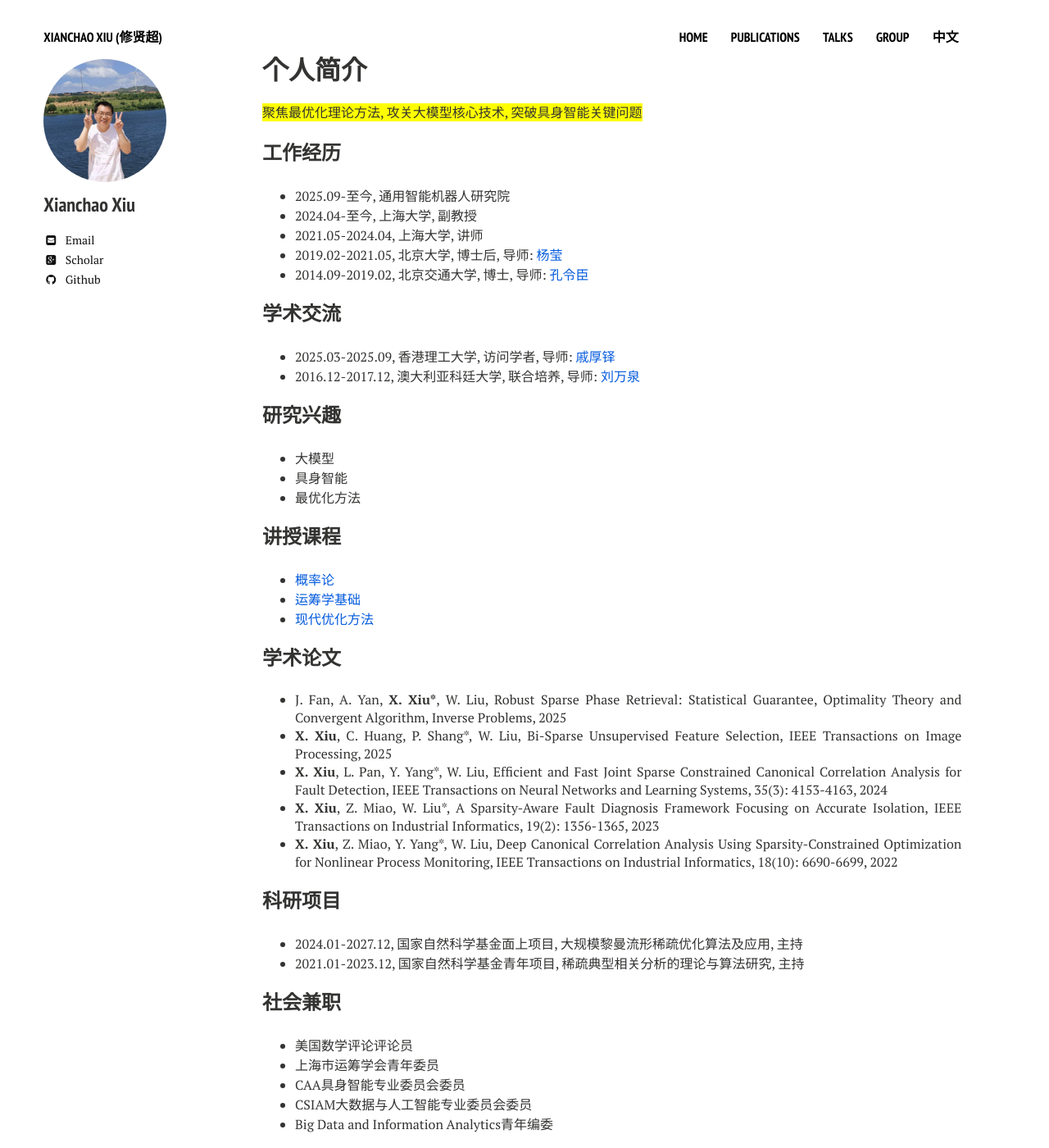
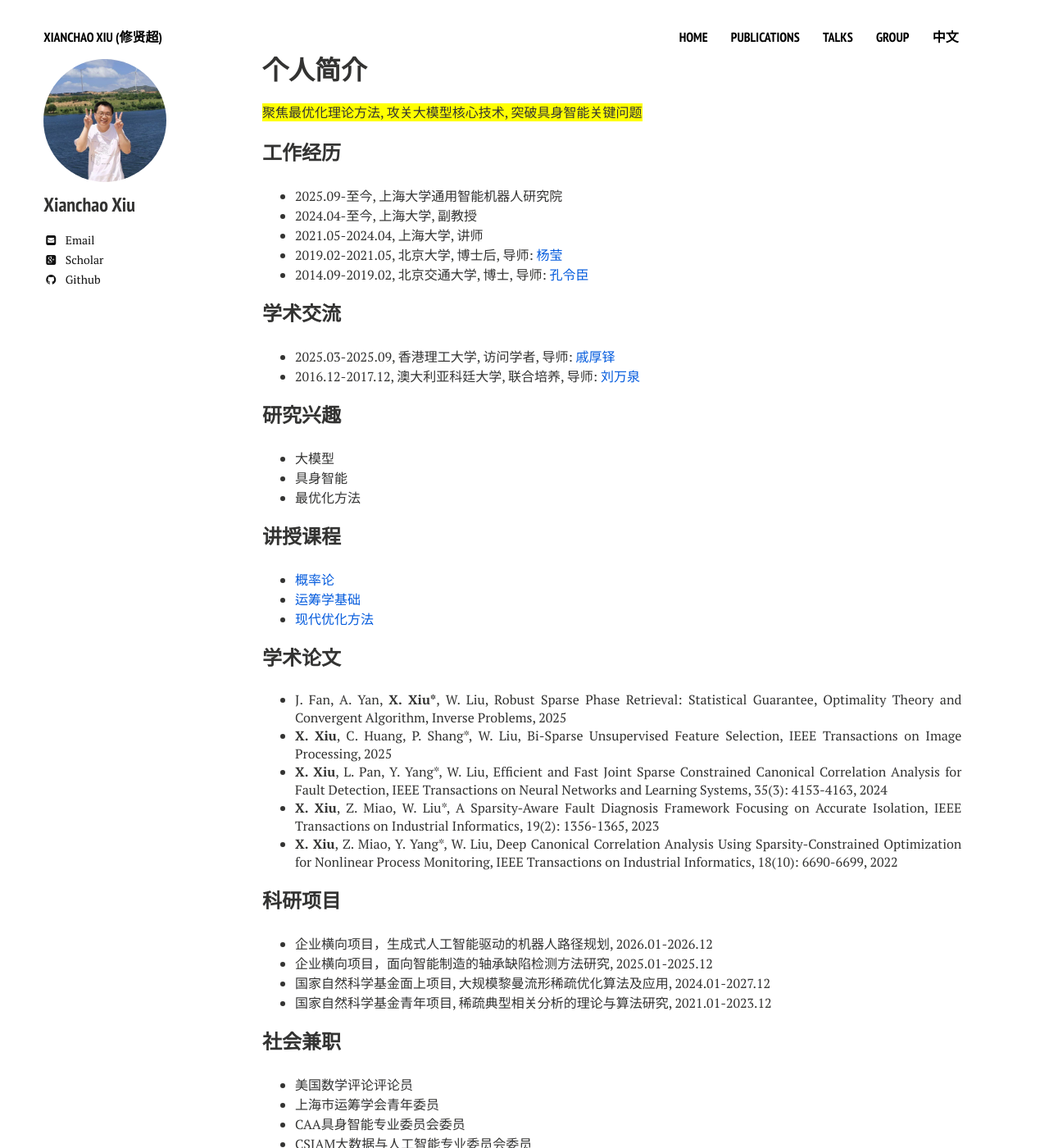
Before and after one commit to xianchaoxiu/xianchaoxiu.github.io, a Jekyll site: the page built from chinese/index.md, in a window 1280 px wide and 1400 px high. Shown: the whole window at 82% size. Built offline with Jekyll 4.4.1, drawn with Linux system fonts in a browser that asks for light colours; nearby versions of some CDN libraries.

Commit message:
Update index.md

```diff
--- a/chinese/index.md
+++ b/chinese/index.md
@@ -12,7 +12,7 @@ share: false
 
 
 ### 工作经历
-* 2025.09-至今, 通用智能机器人研究院 <br>
+* 2025.09-至今, 上海大学通用智能机器人研究院 <br>
 * 2024.04-至今, 上海大学, 副教授 <br>
 * 2021.05-2024.04, 上海大学, 讲师 <br>
 * 2019.02-2021.05, 北京大学, 博士后, 导师: <a href="https://www.coe.pku.edu.cn/teaching/all_time/7262.html" class="textlink" target="_blank">杨莹</a> <br>
@@ -44,9 +44,10 @@ share: false
 
 
 ### 科研项目
-* 2024.01-2027.12, 国家自然科学基金面上项目, 大规模黎曼流形稀疏优化算法及应用, 主持<br>
-* 2021.01-2023.12, 国家自然科学基金青年项目, 稀疏典型相关分析的理论与算法研究, 主持<br>
-
+* 企业横向项目，生成式人工智能驱动的机器人路径规划, 2026.01-2026.12 <br>
+* 企业横向项目，面向智能制造的轴承缺陷检测方法研究, 2025.01-2025.12<br>
+* 国家自然科学基金面上项目, 大规模黎曼流形稀疏优化算法及应用, 2024.01-2027.12 <br>
+* 国家自然科学基金青年项目, 稀疏典型相关分析的理论与算法研究, 2021.01-2023.12 <br>
 
 ### 社会兼职
 * 美国数学评论评论员 <br>
```
